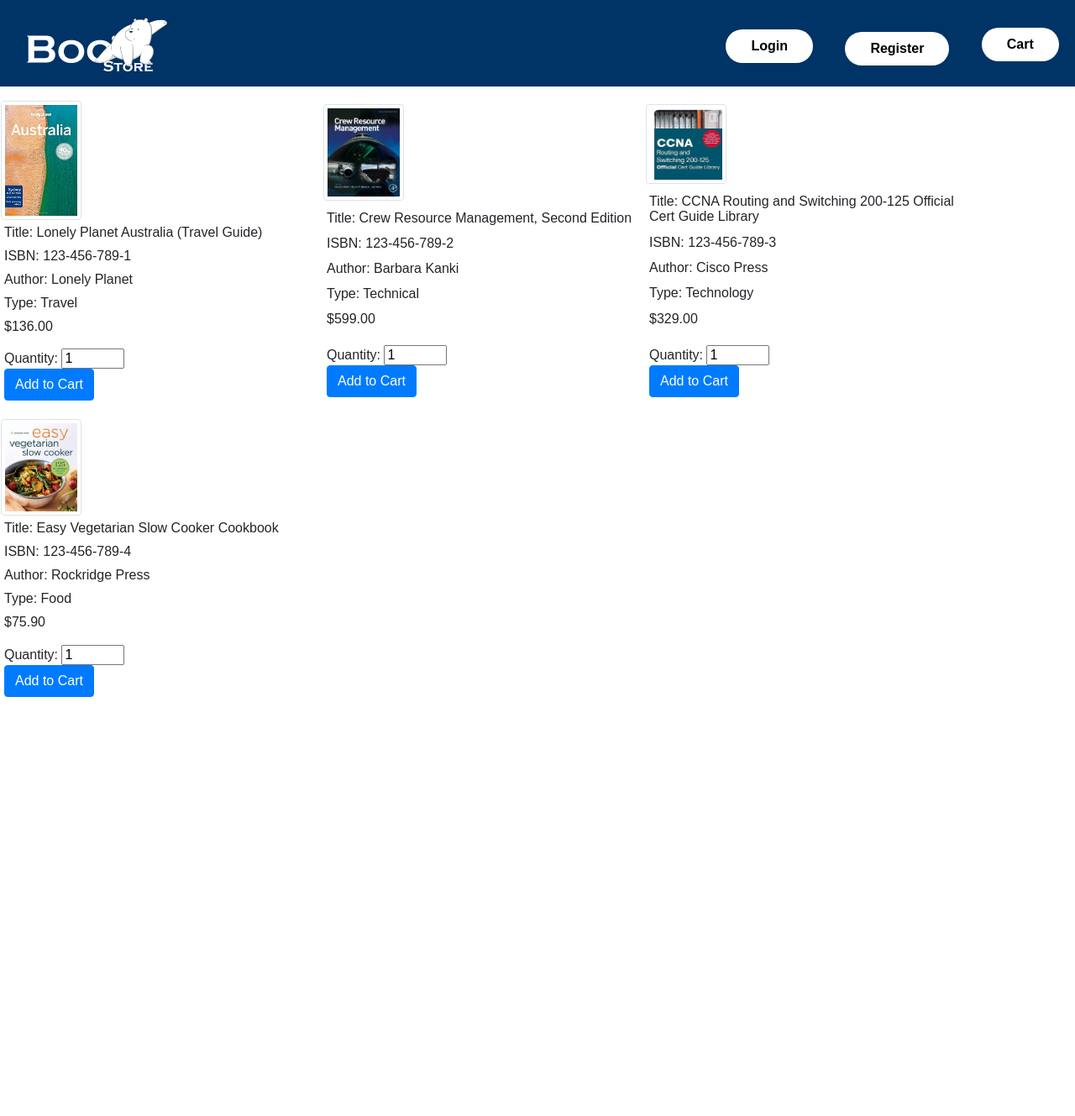
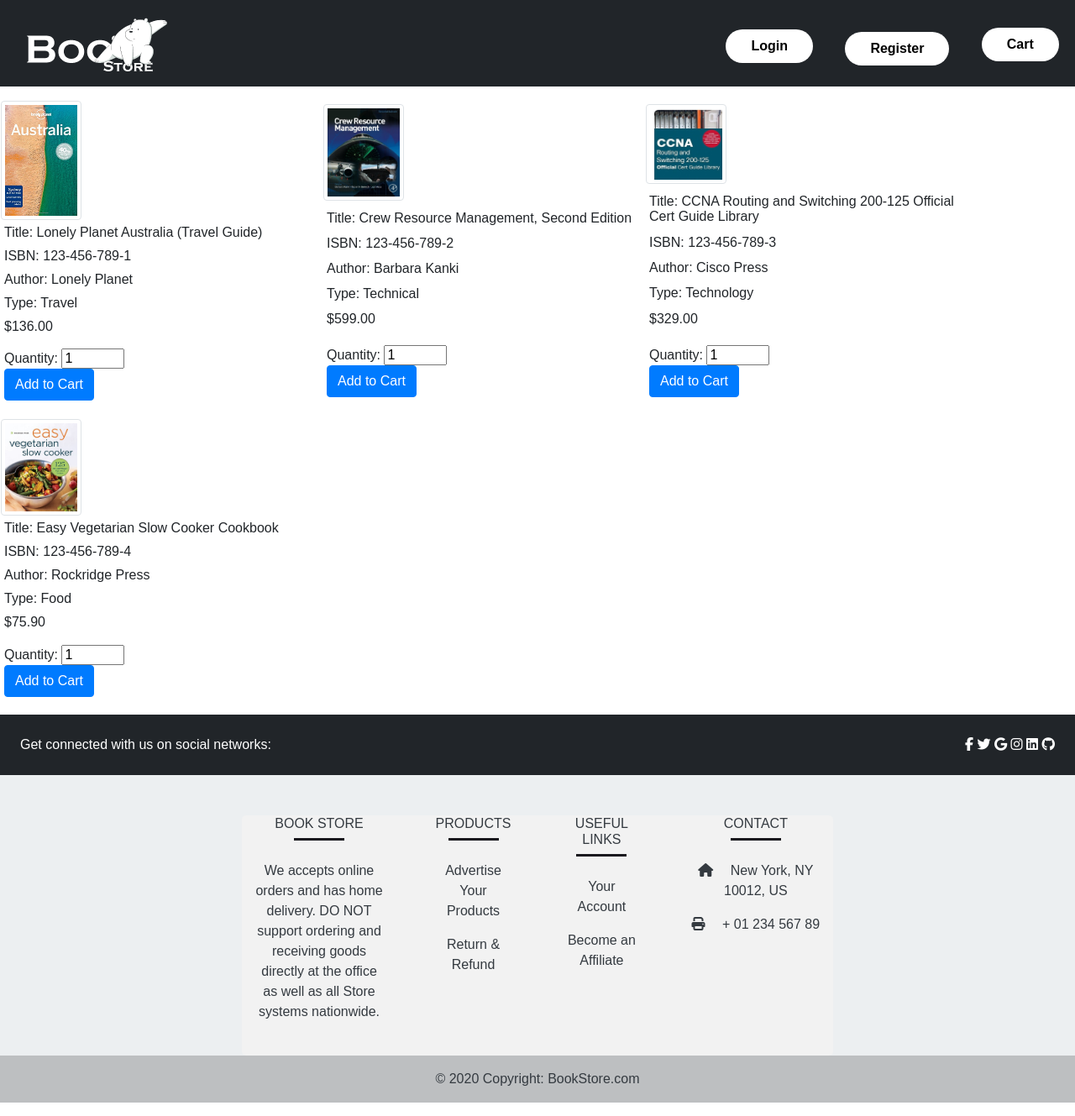
Before and after one commit to ThaiNguyen15/BTL_web, a PHP site: page / in a window 1280 px wide. Shown: the whole page at 84% size. Before the commit the page ends 830 px from the top, so only its background shows below. Run offline with PHP 8.4, Linux system fonts and the light colour scheme; data comes from the database, SQL or seed files in the repository; data that the repository does not hold is empty; some libraries are stand-ins or nearby versions.

Commit message:
add footer user and background

```diff
--- a/admin/partials/menu.php
+++ b/admin/partials/menu.php
@@ -6,6 +6,7 @@
     <head>
         <title>Book Order Website - Home Page </title>
         <link href="https://cdn.jsdelivr.net/npm/bootstrap@5.0.2/dist/css/bootstrap.min.css" rel="stylesheet" integrity="sha384-EVSTQN3/azprG1Anm3QDgpJLIm9Nao0Yz1ztcQTwFspd3yD65VohhpuuCOmLASjC" crossorigin="anonymous">
+        <script src='https://kit.fontawesome.com/a076d05399.js' crossorigin='anonymous'></script>
         <style> <?php include '../css/admin.css"'; ?> </style>
     </head>
 
--- /dev/null
+++ b/bookstore/footer.php
@@ -0,0 +1,134 @@
+
+<!-- Remove the container if you want to extend the Footer to full width. -->
+
+
+
+<footer
+          class="text-center text-lg-start text-dark"
+          style="background-color: #ECEFF1; "
+
+          >
+    <!-- Section: Social media -->
+    <section
+             class="d-flex justify-content-between p-4 text-white"
+             style="background-color: #212529"
+             >
+      <!-- Left -->
+      <div class="me-5">
+        <span>Get connected with us on social networks:</span>
+      </div>
+      <!-- Left -->
+
+      <!-- Right -->
+      <div>
+        <a href="" class="text-white me-4">
+          <i class="fab fa-facebook-f"></i>
+        </a>
+        <a href="" class="text-white me-4">
+          <i class="fab fa-twitter"></i>
+        </a>
+        <a href="" class="text-white me-4">
+          <i class="fab fa-google"></i>
+        </a>
+        <a href="" class="text-white me-4">
+          <i class="fab fa-instagram"></i>
+        </a>
+        <a href="" class="text-white me-4">
+          <i class="fab fa-linkedin"></i>
+        </a>
+        <a href="" class="text-white me-4">
+          <i class="fab fa-github"></i>
+        </a>
+      </div>
+      <!-- Right -->
+    </section>
+    <!-- Section: Social media -->
+
+    <!-- Section: Links  -->
+    <section class="">
+      <div class="container text-center text-md-start mt-5" style="padding: 0px">
+        <!-- Grid row -->
+        <div class="row mt-5">
+          <!-- Grid column -->
+          <div class="col-md-3 col-lg-4 col-xl-3 mx-auto mb-4">
+            <!-- Content -->
+            <h6 class="text-uppercase fw-bold">BOOK STORE</h6>
+            <hr
+                class="mb-4 mt-0 d-inline-block mx-auto"
+                style="width: 60px; background-color: #1b1a1f; height: 2px"
+                />
+            <p>
+            We accepts online orders and has home delivery. DO NOT support ordering and receiving goods directly at the office as well as all Store systems nationwide.
+            </p>
+          </div>
+          <!-- Grid column -->
+
+          <!-- Grid column -->
+          <div class="col-md-2 col-lg-2 col-xl-2 mx-auto mb-4">
+            <!-- Links -->
+            <h6 class="text-uppercase fw-bold">Products</h6>
+            <hr
+                class="mb-4 mt-0 d-inline-block mx-auto"
+                style="width: 60px; background-color: #1b1a1f; height: 2px"
+                />
+            <p>
+              <a href="#!" class="text-dark">Advertise Your Products</a>
+            </p>
+            <p>
+              <a href="#!" class="text-dark">Return & Refund</a>
+            </p>
+          </div>
+          <!-- Grid column -->
+
+          <!-- Grid column -->
+          <div class="col-md-3 col-lg-2 col-xl-2 mx-auto mb-4">
+            <!-- Links -->
+            <h6 class="text-uppercase fw-bold">Useful links</h6>
+            <hr
+                class="mb-4 mt-0 d-inline-block mx-auto"
+                style="width: 60px; background-color: #1b1a1f; height: 2px"
+                />
+            <p>
+              <a href="#!" class="text-dark">Your Account</a>
+            </p>
+            <p>
+              <a href="#!" class="text-dark">Become an Affiliate</a>
+            </p>
+            </p>
+          </div>
+          <!-- Grid column -->
+
+          <!-- Grid column -->
+          <div class="col-md-4 col-lg-3 col-xl-3 mx-auto mb-md-0 mb-4">
+            <!-- Links -->
+            <h6 class="text-uppercase fw-bold">Contact</h6>
+            <hr
+                class="mb-4 mt-0 d-inline-block mx-auto"
+                style="width: 60px; background-color: #1b1a1f; height: 2px"
+                />
+            <p><i class="fas fa-home mr-3"></i> New York, NY 10012, US</p>
+            <p><i class="fas fa-print mr-3"></i> + 01 234 567 89</p>
+          </div>
+          <!-- Grid column -->
+        </div>
+        <!-- Grid row -->
+      </div>
+    </section>
+    <!-- Section: Links  -->
+
+    <!-- Copyright -->
+    <div
+         class="text-center p-3"
+         style="background-color: rgba(0, 0, 0, 0.2)"
+         >
+      © 2020 Copyright:
+      <a class="text-dark" href="https://mdbootstrap.com/"
+         >BookStore.com</a
+        >
+    </div>
+    <!-- Copyright -->
+  </footer>
+<!-- End of .container -->
+        <!-- Footer Section Ends -->
+    </body>
+</html>
--- a/bookstore/index.php
+++ b/bookstore/index.php
@@ -1,7 +1,9 @@
 <html>
 <meta http-equiv="Content-Type"'.' content="text/html; charset=utf8"/>
 <link rel="stylesheet" href="https://cdnjs.cloudflare.com/ajax/libs/font-awesome/4.7.0/css/font-awesome.min.css">
-
+<link rel="icon" href="/docs/5.1/assets/img/favicons/favicon-32x32.png" sizes="32x32" type="image/png">
+<link rel="icon" href="/docs/5.1/assets/img/favicons/favicon-16x16.png" sizes="16x16" type="image/png">
+<script src='https://kit.fontawesome.com/a076d05399.js' crossorigin='anonymous'></script>
 <link rel="stylesheet" href="https://cdn.jsdelivr.net/npm/bootstrap@4.0.0/dist/css/bootstrap.min.css" integrity="sha384-Gn5384xqQ1aoWXA+058RXPxPg6fy4IWvTNh0E263XmFcJlSAwiGgFAW/dAiS6JXm" crossorigin="anonymous">
 <link rel="stylesheet" href="style.css?v=<?php echo time(); ?>">
 
@@ -75,7 +77,7 @@
 <?php
 if(isset($_SESSION['id'])){
 	echo '<header>';
-	echo '<blockquote>';
+	echo '<blockquote class="header">';
 	echo '<a href="index.php"><img src="image/logo.png"></a>';
 	echo '<form class="hf" action="cart.php"><input class="hi" type="submit" name="submitButton" value="Cart"></form>';
 	echo '<form class="hf" action="logout.php"><input class="hi" type="submit" name="submitButton" value="Logout"></form>';
@@ -86,7 +88,7 @@
 
 if(!isset($_SESSION['id'])){
 	echo '<header>';
-	echo '<blockquote>';
+	echo '<blockquote class="header">';
 	echo '<a href="index.php"><img src="image/logo.png"></a>';
 	echo '<form class="hf" action="cart.php"><input class="hi" type="submit" name="submitButton" value="Cart"></form>';
 	echo '<form class="hf" action="Register.php"><input class="hi" type="submit" name="submitButton" value="Register"></form>';
@@ -126,6 +128,6 @@
 	echo '</div';
 	echo '</div';
 	echo '</blockquote>';
+
+	include('footer.php');
 ?>
-</body>
-</html>
--- a/bookstore/style.css
+++ b/bookstore/style.css
@@ -129,3 +129,6 @@
         width: 100%;
     }
 }
+blockquote.header{
+    background-color: #212529;
+}
```
